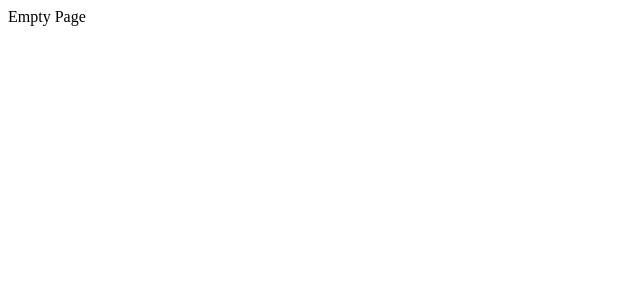
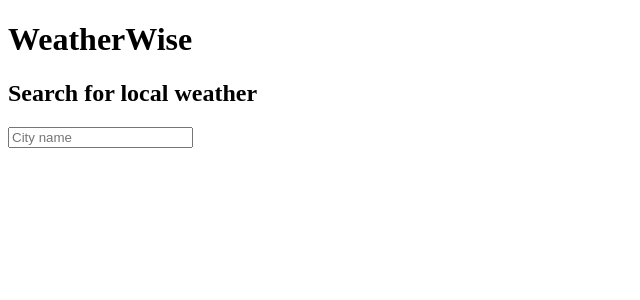
Before and after one commit to docscodes/next-weather, a Next.js app: page / in a window 1280 px wide. Shown: the top 300 px of the page, without its empty margins (0-640 px from the left). Built offline with nearby package versions, Linux system fonts and the light colour scheme.

Commit message:
building the search page

```diff
--- /dev/null
+++ b/components/SearchBox.tsx
@@ -0,0 +1,7 @@
+export default function SearchBox() {
+  return (
+    <>
+      <input type="text" placeholder="City name" />
+    </>
+  )
+}
--- a/pages/index.tsx
+++ b/pages/index.tsx
@@ -1,5 +1,19 @@
-export default function Home() {
+import SearchBox from '@/components/SearchBox'
+import Head from 'next/head'
+
+export default function Search() {
   return (
-    <>Empty Page</>
+    <>
+      <Head>
+        <title>WeatherWise</title>
+      </Head>
+      <main>
+        <h1>WeatherWise</h1>
+        <form >
+          <h2>Search for local weather</h2>
+          <SearchBox />
+        </form>
+      </main>
+    </>
   )
 }
```
Also changed, not shown: 1 other file (tests, documents, lock files or other folders).
